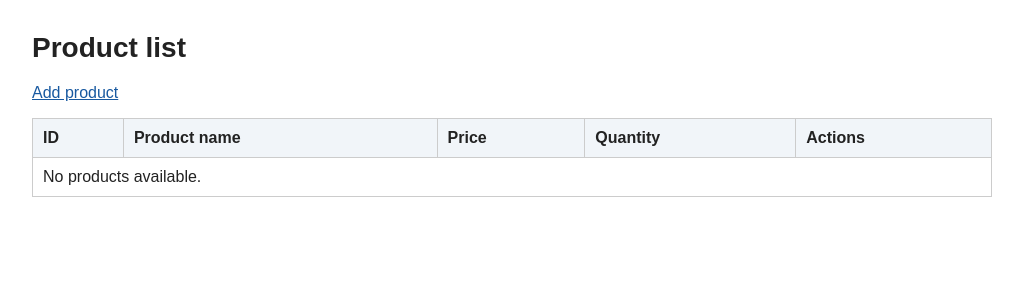
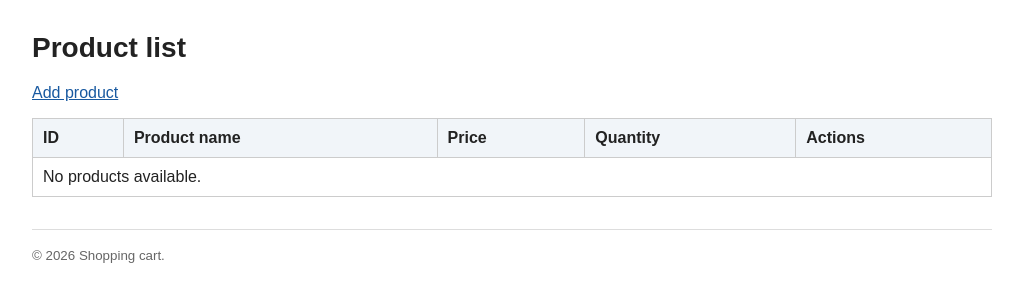
Before and after one commit to minhhhduc/DoMinhDuc_23001864, a PHP site: page /index.php in a window 1280 px wide. Shown: the top 302 px of the page, without its empty margins (128-1151 px from the left). Run offline with PHP 8.4, Linux system fonts and the light colour scheme; data that the repository does not hold is empty.

Commit message:
Add shopping cart footer

```diff
--- a/week 4/app/assets/style.css
+++ b/week 4/app/assets/style.css
@@ -1,5 +1,6 @@
 body { font-family: Arial, sans-serif; max-width: 960px; margin: 32px auto; padding: 0 16px; color: #222; }
 h1 { font-size: 28px; margin: 0 0 20px; }
+footer { margin-top: 32px; padding-top: 16px; border-top: 1px solid #ddd; color: #666; }
 td a { margin-right: 16px; }
 a { color: #1859a0; }
 .table-container { overflow-x: auto; }
--- a/week 4/app/view/footer.php
+++ b/week 4/app/view/footer.php
@@ -1,3 +1,6 @@
 </main>
+<footer>
+    <small>&copy; <?= date('Y') ?> Shopping cart.</small>
+</footer>
 </body>
 </html>
```
